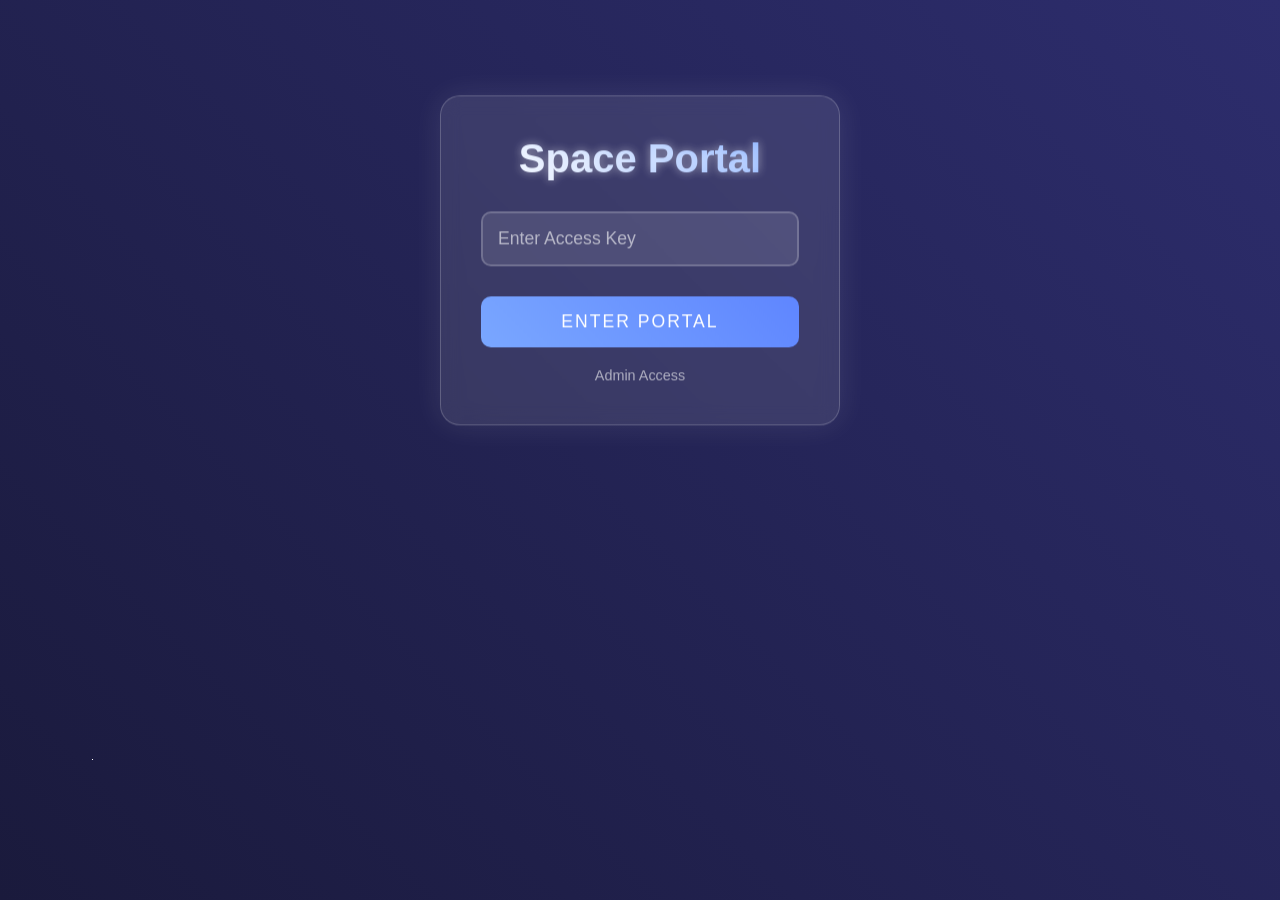
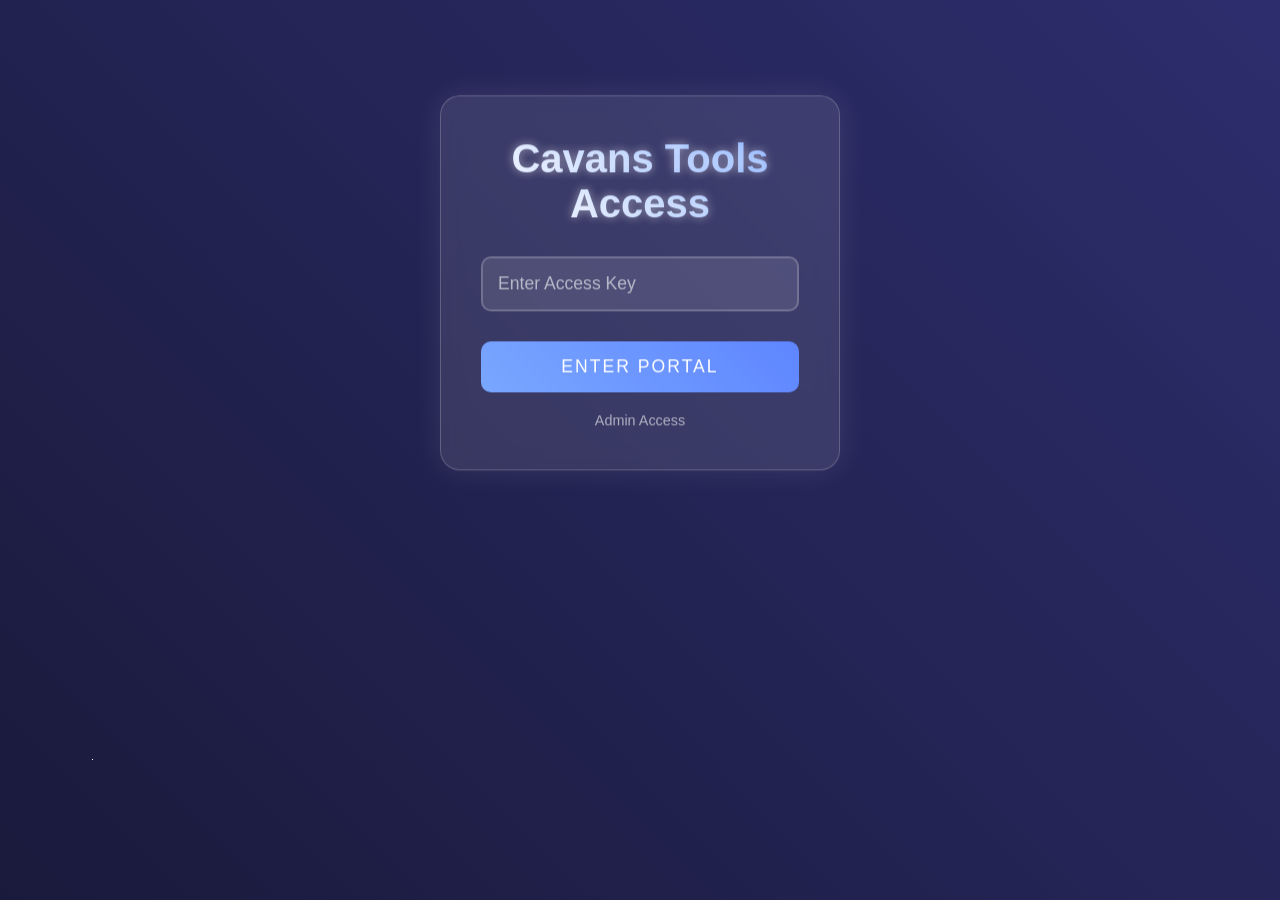
Before and after one commit to SleepingFox189/login, a plain HTML site: page index.html in a window 1280 px wide. Drawn offline with Linux system fonts and the light colour scheme.

Commit message:
Update index.html

```diff
--- a/index.html
+++ b/index.html
@@ -3,7 +3,7 @@
 <head>
     <meta charset="UTF-8">
     <meta name="viewport" content="width=device-width, initial-scale=1.0">
-    <title>Space Portal</title>
+    <title>Cavans Tools Access</title>
     <style>
         * {
             margin: 0;
@@ -205,7 +205,7 @@
 <body>
     <div class="stars"></div>
     <div class="container">
-        <h2>Space Portal</h2>
+        <h2>Cavans Tools Access</h2>
         <div class="input-group">
             <input type="text" id="accessKey" placeholder="Enter Access Key" autocomplete="off">
         </div>
```
